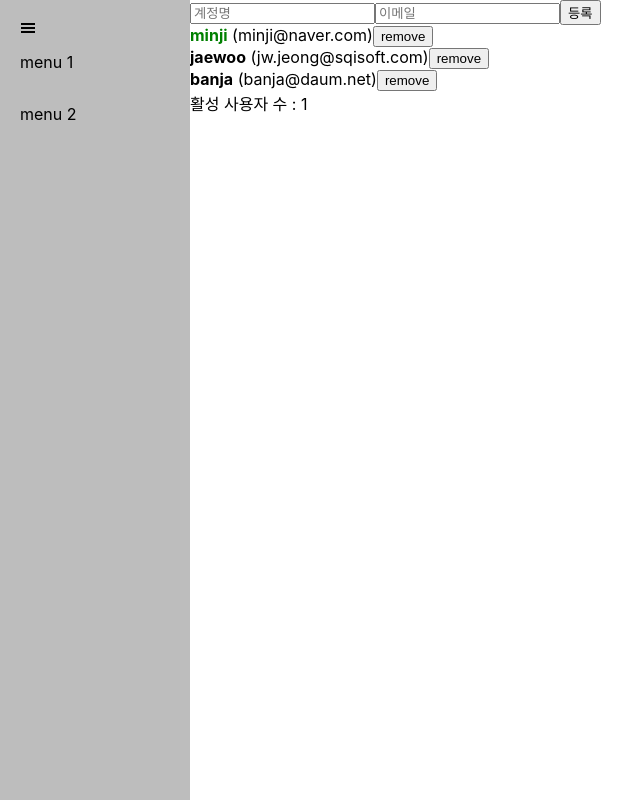
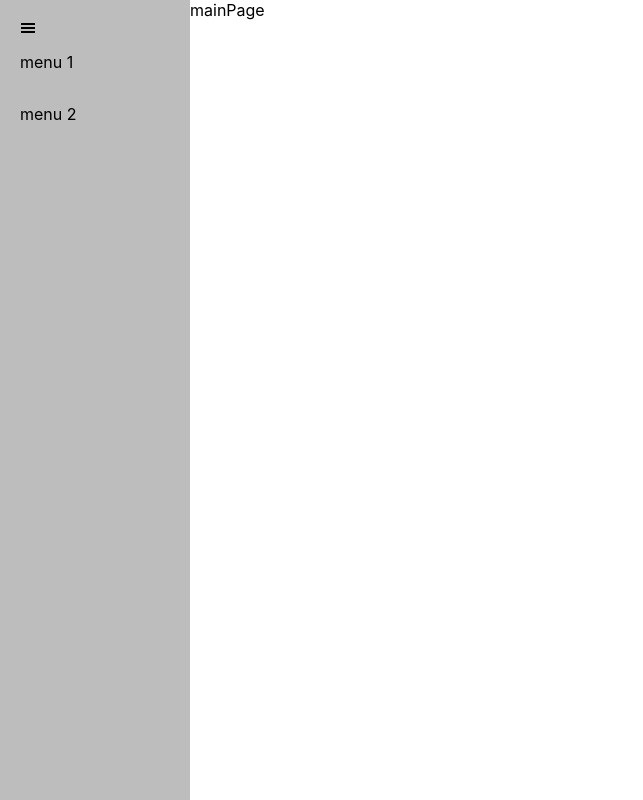
Before and after one commit to projaewoo/Board, a React (Create React App) app: page / in a window 1280 px wide. Shown: the whole page, without its empty margins (0-643 px from the left). Built offline with nearby package versions, Linux system fonts and the light colour scheme.

Commit message:
contextAPI 적용 예정

```diff
--- a/src/components/CreateUser.js
+++ /dev/null
@@ -1,27 +0,0 @@
-import React from "react";
-import styled from "styled-components";
-
-const CreateUser = ({ username, email, onChange, onCreate }) => {
-
-  return (
-    <CreateUserWrapper>
-      <input
-        name="username"
-        value={username}
-        placeholder="계정명"
-        onChange={onChange}
-      />
-      <input
-        name="email"
-        value={email}
-        placeholder="이메일"
-        onChange={onChange}
-      />
-      <button onClick={() => onCreate()}>등록</button>
-    </CreateUserWrapper>
-  );
-};
-
-const CreateUserWrapper = styled.div``;
-
-export default CreateUser;
--- a/src/components/MainPage.js
+++ b/src/components/MainPage.js
@@ -1,105 +1,10 @@
-import React, { useReducer, useRef, useCallback, useMemo } from "react";
+import React from "react";
 import styled from "styled-components";
-
-import useInputs from "../hooks/useInputs";
-
-import CreateUser from "./CreateUser";
-import UserList from "./UserList";
-
-const initialState = {
-  users: [
-    {
-      id: 1,
-      username: "minji",
-      email: "minji@naver.com",
-      active: true,
-    },
-    {
-      id: 2,
-      username: "jaewoo",
-      email: "jw.jeong@sqisoft.com",
-      active: false,
-    },
-    {
-      id: 3,
-      username: "banja",
-      email: "banja@daum.net",
-      active: false,
-    },
-  ],
-};
-
-const reducer = (state, action) => {
-  switch (action.type) {
-    case "CREATE_USER":
-      return {
-        users: state.users.concat(action.user),
-      };
-    case "TOGGLE_USER":
-      return {
-        ...state,
-        users: state.users.map((user) =>
-          user.id === action.id ? { ...user, active: !user.active } : user
-        ),
-      };
-    case "REMOVE_USER":
-      return {
-        ...state,
-        users: state.users.filter((user) => user.id !== action.id),
-      };
-    default:
-      return state;
-  }
-};
-
-const countActiveUsers = (users) => {
-  return users.filter((user) => user.active).length;
-};
-
-export const UserDispatch = React.createContext(null);
 
 const MainPage = (props) => {
   const { sideBar } = props;
 
-  const [{ username, email }, onChange, onReset] = useInputs({
-    username: "",
-    email: "",
-  });
-
-  const [state, dispatch] = useReducer(reducer, initialState);
-  const nextId = useRef(4);
-
-  const { users } = state;
-
-  const onCreate = useCallback(() => {
-    dispatch({
-      type: "CREATE_USER",
-      user: {
-        id: nextId.current,
-        username,
-        email,
-      },
-    });
-    onReset();
-    nextId.current += 1;
-  }, [username, email, onReset]);
-
-  const count = useMemo(() => countActiveUsers(users), [users]);
-
-  return (
-    <UserDispatch.Provider value={dispatch}>
-      <MainPageWrapper sideBar={sideBar}>
-        <CreateUser
-          username={username}
-          email={email}
-          onChange={onChange}
-          onCreate={onCreate}
-        />
-        <UserList users={users} />
-        <div>활성 사용자 수 : {count}</div>
-      </MainPageWrapper>
-    </UserDispatch.Provider>
-  );
+  return <MainPageWrapper sideBar={sideBar}>mainPage</MainPageWrapper>;
 };
 
 const MainPageWrapper = styled.div`
--- a/src/components/UserList.js
+++ /dev/null
@@ -1,47 +0,0 @@
-import React, { useContext } from "react";
-
-import { UserDispatch } from "./MainPage";
-
-const User = React.memo(function User({ user }) {
-  const dispatch = useContext(UserDispatch);
-
-  return (
-    <div>
-      <b
-        style={{
-          cursor: "pointer",
-          color: user.active ? "green" : "black",
-        }}
-        onClick={() => {
-          dispatch({
-            type: "TOGGLE_USER",
-            id: user.id,
-          });
-        }}
-      >
-        {user.username}
-      </b>
-      &nbsp;
-      <span>({user.email})</span>
-      <button
-        onClick={() => {
-          dispatch({ type: "REMOVE_USER", id: user.id });
-        }}
-      >
-        remove
-      </button>
-    </div>
-  );
-});
-
-const UserList = ({ users }) => {
-  return (
-    <div>
-      {users.map((user) => (
-        <User user={user} key={user.id} />
-      ))}
-    </div>
-  );
-};
-
-export default React.memo(UserList);
```
Also changed, not shown: src/App.js (+1 -7 lines).
